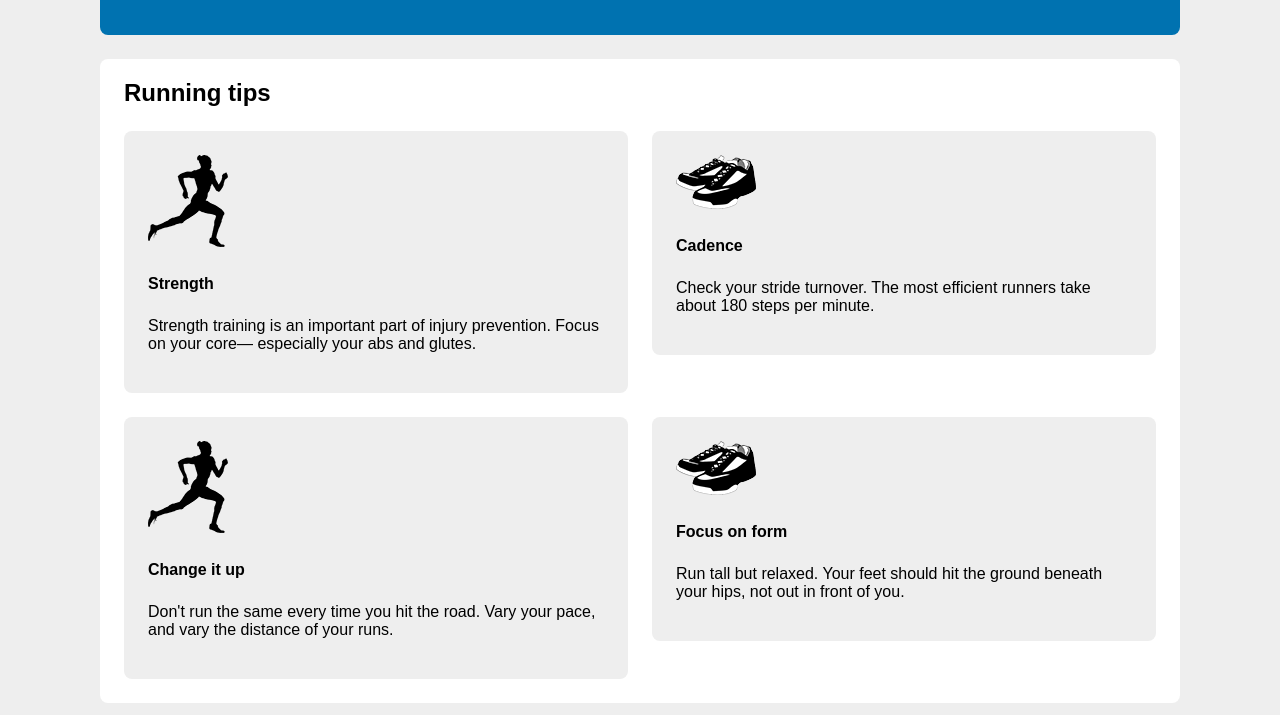
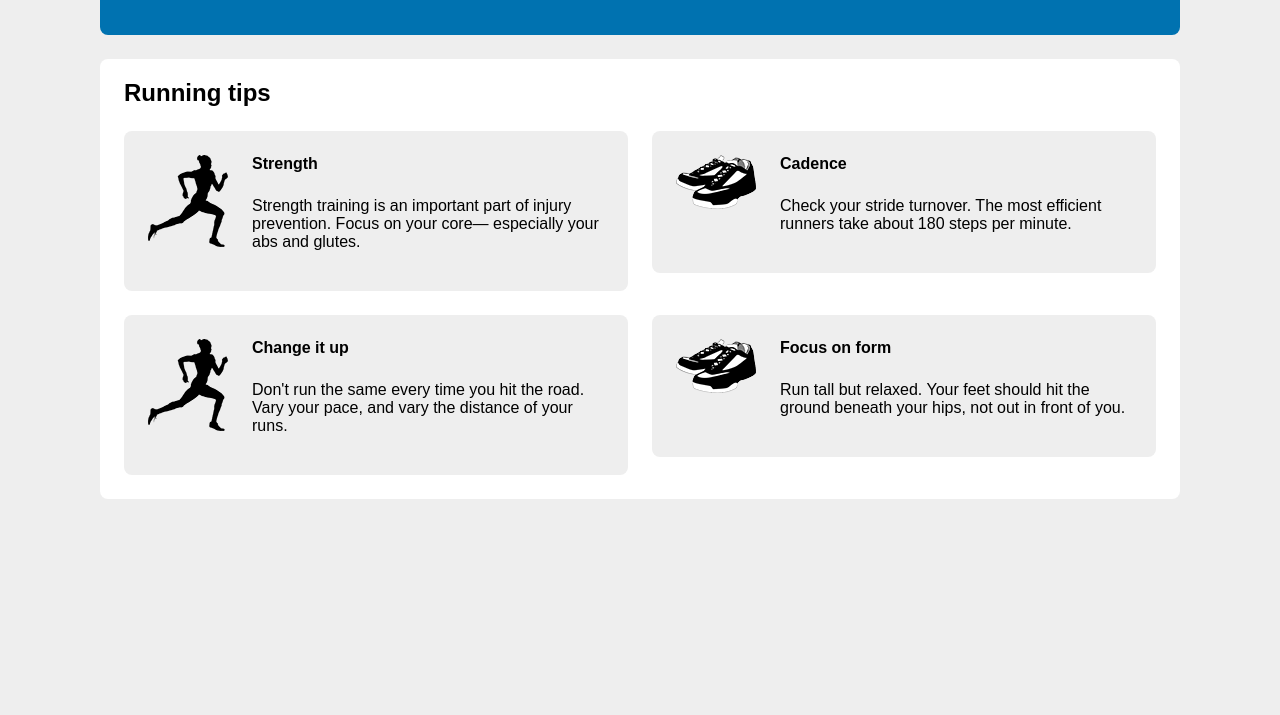
Before and after one commit to EnricoMassone/grid-system, a website: page index.html in a window 1280 px wide. Shown: the part 85-800 px from the top of the page. Drawn offline with Linux system fonts and the light colour scheme.

Commit message:
completed the styling of media objects

```diff
--- a/style.css
+++ b/style.css
@@ -113,3 +113,17 @@ header {
   border-radius: 0.5em;
   padding: 1.5em;
 }
+
+.media-image {
+  float: left;
+  margin-right: 1.5em;
+}
+
+.media-body {
+  margin-top: 0;
+  overflow: auto;
+}
+
+.media-body h4 {
+  margin-top: 0;
+}
```
